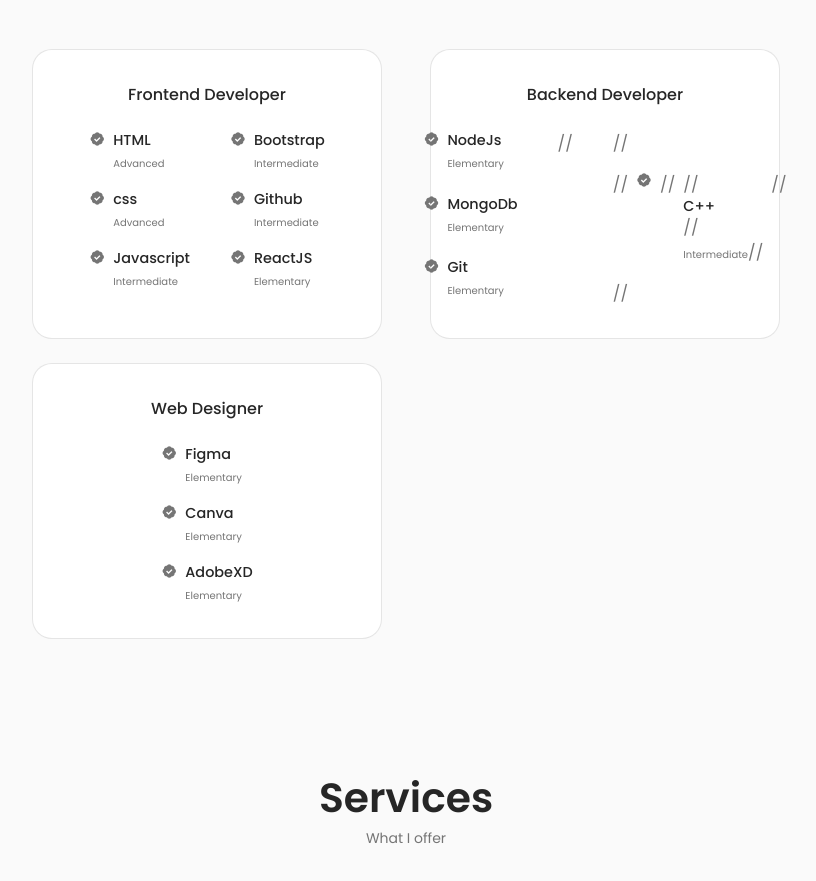
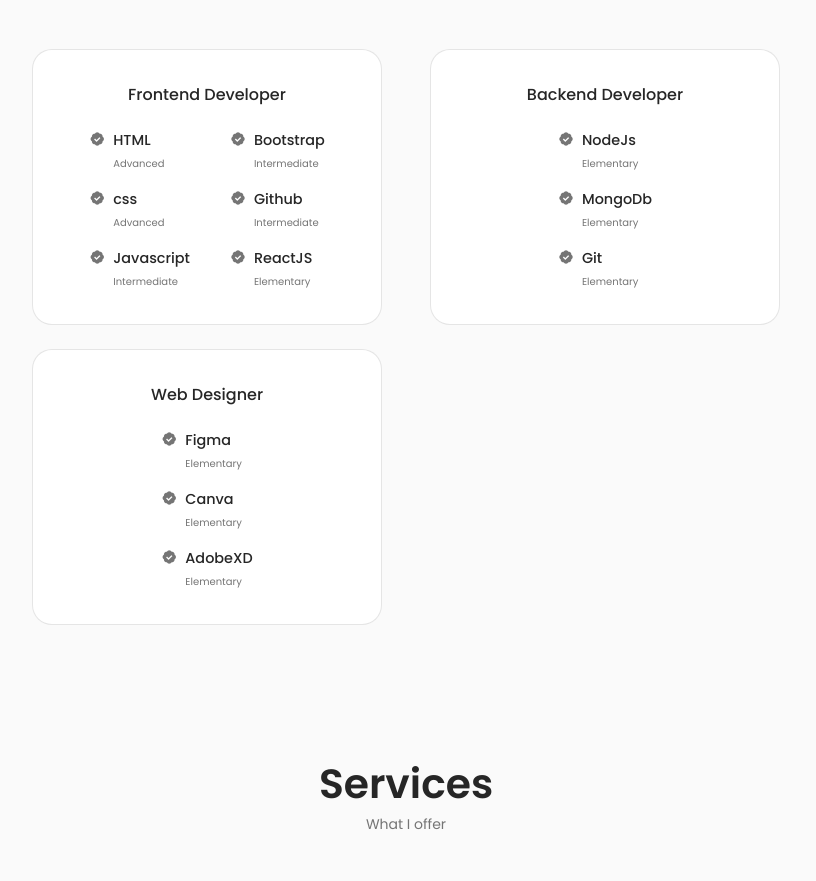
Before and after one commit to Dhumra/Dhumra-portfolio, a React (Create React App) app: page / in a window 1280 px wide. Shown: the part 1503-2384 px from the top of the page, without its empty margins (234-1050 px from the left). Built offline with nearby package versions, Linux system fonts and the light colour scheme.

Commit message:
Update Backend.jsx

```diff
--- a/src/components/skills/Backend.jsx
+++ b/src/components/skills/Backend.jsx
@@ -46,25 +46,7 @@
 
 
 
-//         <div className="skills__group">
 
-
-
-//             <div className="skills__data">
-//             <i class='bx bxs-badge-check'></i>
-
-//              <div>
-//                 <h3 className="skills__name">C++</h3>
-//                 <span className="skills__level">Intermediate</span>
-//              </div>
-
-//             </div>
-
-
-
-
-
-//         </div>
 
 
     </div>
```
